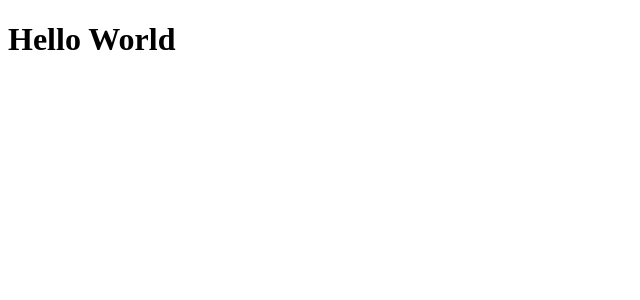
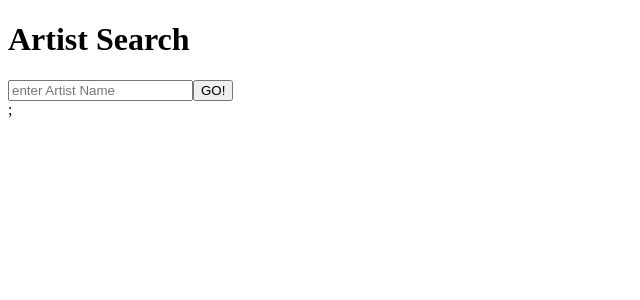
Before and after one commit to thisisjoshford/artist-search, a React app: page / in a window 1280 px wide. Shown: the top 300 px of the page, without its empty margins (0-640 px from the left). Built offline with nearby package versions, Linux system fonts and the light colour scheme.

Commit message:
search function

```diff
--- a/src/components/App/App.jsx
+++ b/src/components/App/App.jsx
@@ -1,5 +1,5 @@
 import React from 'react';
-import Main from 'main';
+import Main from './Main';
 
 export default function App() {
   return <Main />;
--- a/src/components/App/Main.jsx
+++ b/src/components/App/Main.jsx
@@ -1,5 +1,12 @@
 import React from 'react';
+import Search from './Search/Search';
 
 export default function Main() {
-  return <h1>Hello World</h1>;
+  return (
+    <>
+      <h1>Artist Search</h1>
+      <Search />;
+    </>
+
+  );
 }
--- /dev/null
+++ b/src/components/App/Search/Search.js
@@ -0,0 +1,28 @@
+import React from 'react';
+import PropTypes from 'prop-types';
+
+const Search = ({ artistName, onChange, onSubmit, }) => (
+
+  <form onSubmit={onSubmit}>
+
+    <label>
+      <input type="text"
+        name="artistSearch"
+        placeholder="enter Artist Name"
+        value={artistName}
+        onChange={onChange}
+      >
+      </input>
+    </label>
+    <button type="submit">GO!</button>
+  </form>
+
+);
+
+Search.propTypes = {
+  artistName: PropTypes.string.isRequired,
+  textBody: PropTypes.string.isRequired,
+  onChange: PropTypes.func.isRequired,
+  onSubmit: PropTypes.func.isRequired,
+};
+export default Search;
```
Also changed, not shown: 1 other file (tests, documents, lock files or other folders).
